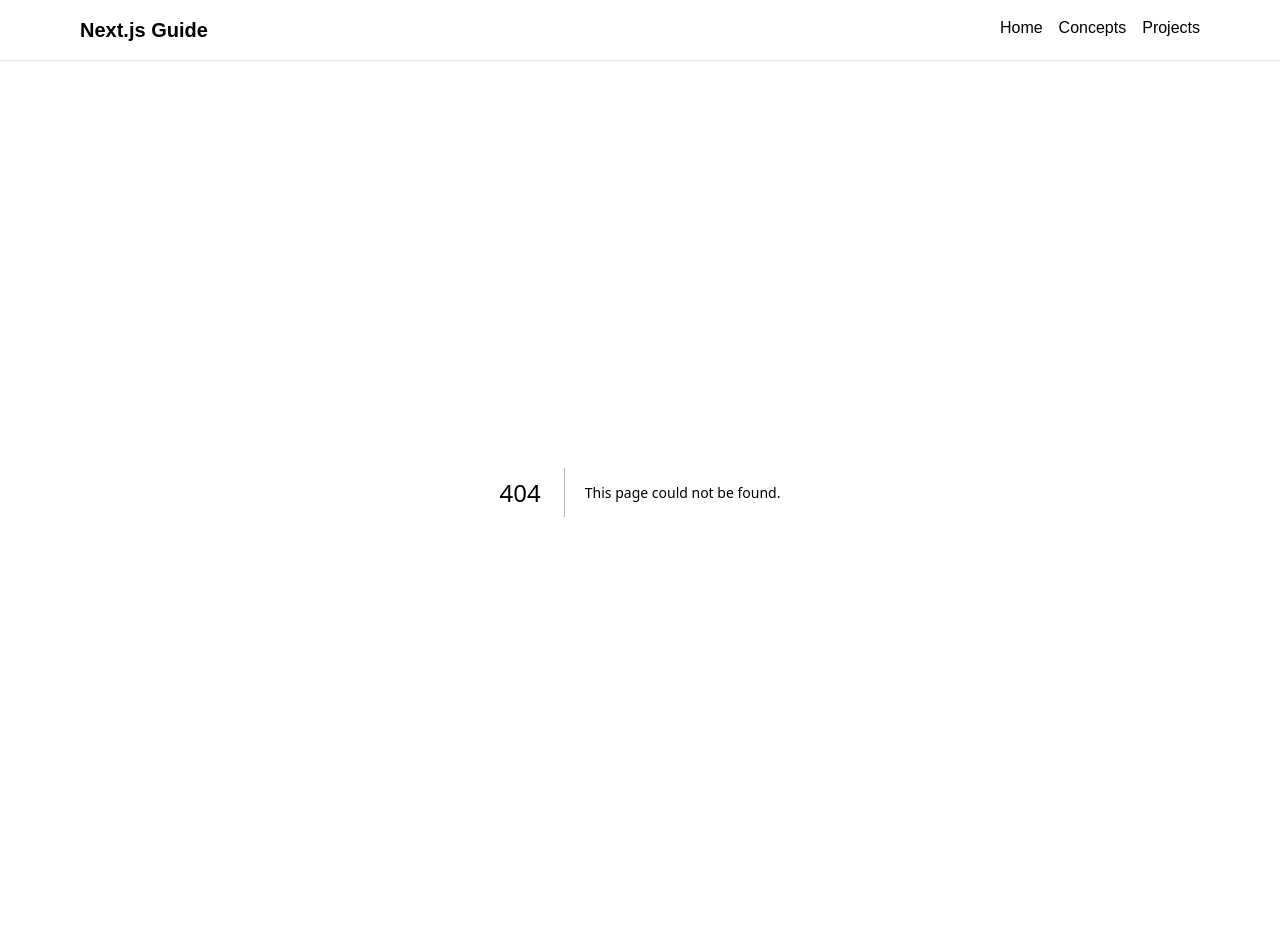
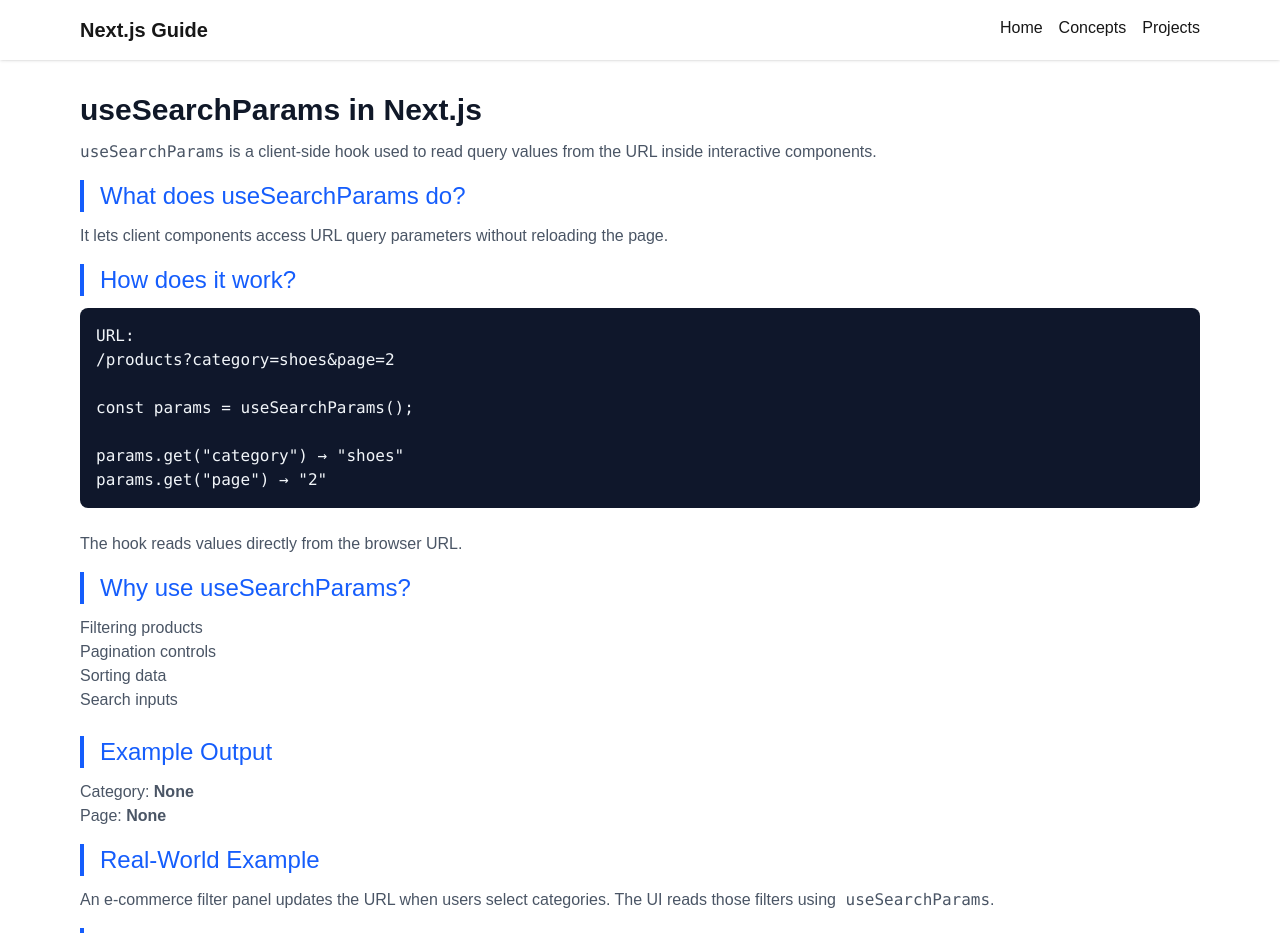
Before and after one commit to Monisasmal/nextjs-concept, a Next.js app: page /concepts/useSearchParams in a window 1280 px wide. Before the commit this address had no page. Shown: the top 933 px of the page. Built offline with nearby package versions, Linux system fonts and the light colour scheme.

Commit message:
update concept

```diff
--- a/src/app/concepts/page.jsx
+++ b/src/app/concepts/page.jsx
@@ -15,7 +15,7 @@
   {name:  "Understanding use client and Async Components in Next.js", path:"concepts/useClient&AsyncServerComponent"},
   {name:  "What is params and searchParams?", path:"concepts/params&searchParams"},
   {name:  "What is Dynamic Routing ?", path:"concepts/DynamicRouting"},
-  // {name:  "What is useSearchParams?", path:"concepts/useSearchParams"},
+  {name:  "What is useSearchParams?", path:"concepts/useSearchParams"},
   // {name:  "What is a Catch-All Segment?", path:"concepts/CatchAllSegments"},
   // {name:  "What is Server Side Data Fetching?", path:"concepts/ServerSideDataFetching"},
   // {name:  "What is Client Side Data Fetching?", path: "concepts/ClientSideDataFetching"},
--- /dev/null
+++ b/src/app/concepts/useSearchParams/page.jsx
@@ -0,0 +1,104 @@
+// export const metadata = {
+//   title: "useSearchParams in Next.js",
+//   description:
+//     "Learn what useSearchParams is in Next.js, why it is used, and how to read query parameters in client components.",
+// };
+
+"use client";
+
+import { useSearchParams } from "next/navigation";
+
+export default function UseSearchParamsPage() {
+  const searchParams = useSearchParams();
+
+  const category = searchParams.get("category");
+  const page = searchParams.get("page");
+
+  return (
+    <article className="prose prose-slate max-w-none">
+      <h1 className="text-2xl md:text-3xl font-bold text-gray-900 mb-3">
+        useSearchParams in Next.js
+      </h1>
+
+      <p className="mb-4 text-gray-600">
+        <code>useSearchParams</code> is a client-side hook used to read query
+        values from the URL inside interactive components.
+      </p>
+
+      {/* WHAT */}
+      <h2 className="text-2xl text-blue-600 border-l-4 border-blue-600 pl-4 mb-3">
+        What does useSearchParams do?
+      </h2>
+
+      <p className="text-gray-600 mb-4">
+        It lets client components access URL query parameters without
+        reloading the page.
+      </p>
+
+      {/* HOW */}
+      <h2 className="text-2xl text-blue-600 border-l-4 border-blue-600 pl-4 mb-3">
+        How does it work?
+      </h2>
+
+      <pre className="rounded-lg bg-slate-900 p-4 text-slate-100 mb-6 overflow-x-auto">
+        <code>
+{`URL:
+/products?category=shoes&page=2
+
+const params = useSearchParams();
+
+params.get("category") → "shoes"
+params.get("page") → "2"`}
+        </code>
+      </pre>
+
+      <p className="text-gray-600 mb-4">
+        The hook reads values directly from the browser URL.
+      </p>
+
+      {/* WHY */}
+      <h2 className="text-2xl text-blue-600 border-l-4 border-blue-600 pl-4 mb-3">
+        Why use useSearchParams?
+      </h2>
+
+      <ul className="text-gray-600 mb-6">
+        <li>Filtering products</li>
+        <li>Pagination controls</li>
+        <li>Sorting data</li>
+        <li>Search inputs</li>
+      </ul>
+
+      {/* LIVE OUTPUT */}
+      <h2 className="text-2xl text-blue-600 border-l-4 border-blue-600 pl-4 mb-3">
+        Example Output
+      </h2>
+
+      <p className="text-gray-600 mb-4">
+        Category: <strong>{category || "None"}</strong>
+        <br />
+        Page: <strong>{page || "None"}</strong>
+      </p>
+
+      {/* REAL WORLD */}
+      <h2 className="text-2xl text-blue-600 border-l-4 border-blue-600 pl-4 mb-3">
+        Real-World Example
+      </h2>
+
+      <p className="text-gray-600 mb-4">
+        An e-commerce filter panel updates the URL when users select
+        categories. The UI reads those filters using
+        <code> useSearchParams</code>.
+      </p>
+
+      {/* INTERVIEW */}
+      <h2 className="text-2xl text-blue-600 border-l-4 border-blue-600 pl-4 mb-3">
+        Interview Tip
+      </h2>
+
+      <p className="text-gray-600">
+        <code>useSearchParams</code> is a client hook for reading URL query
+        values, while <code>searchParams</code> is used in server components.
+      </p>
+    </article>
+  );
+}
```
